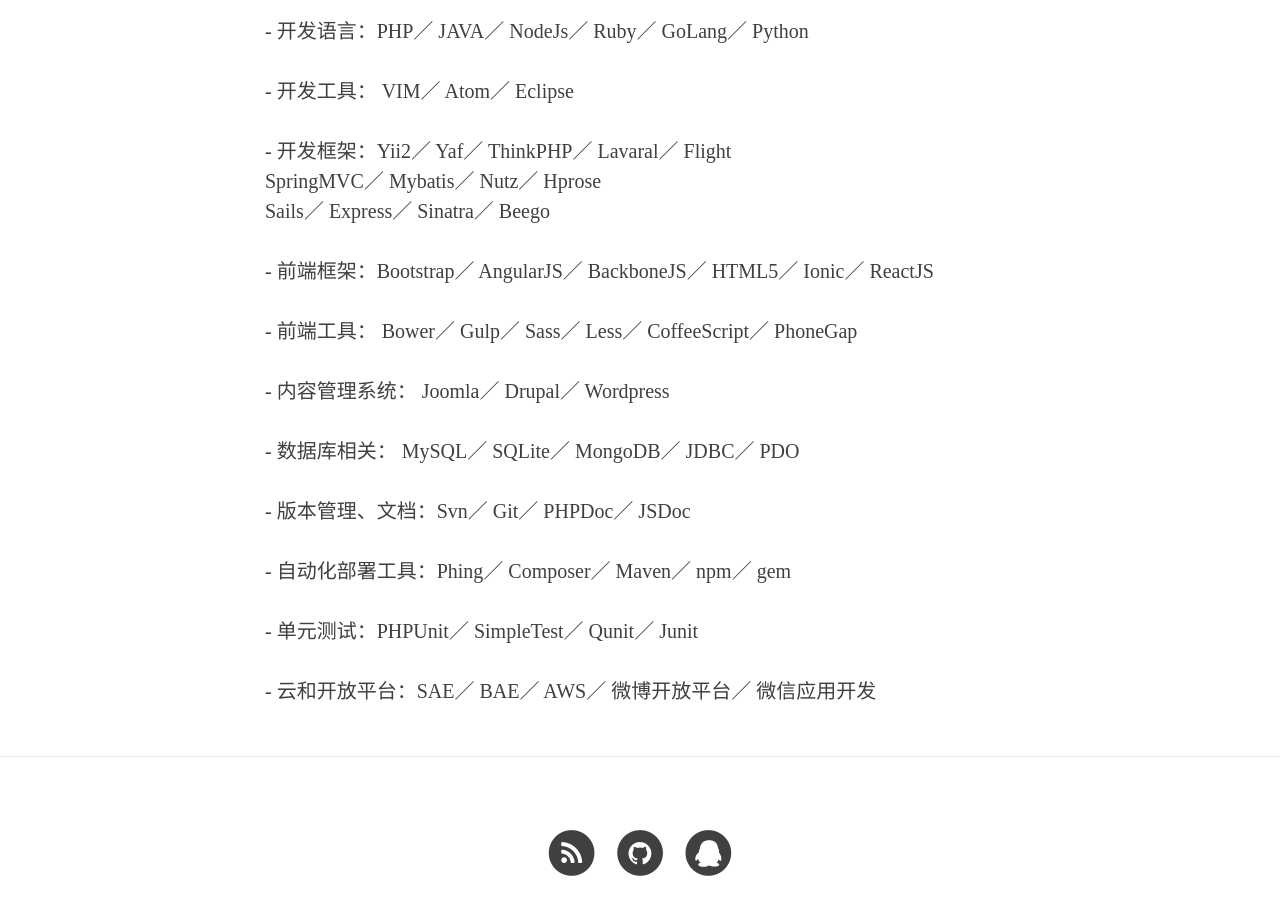
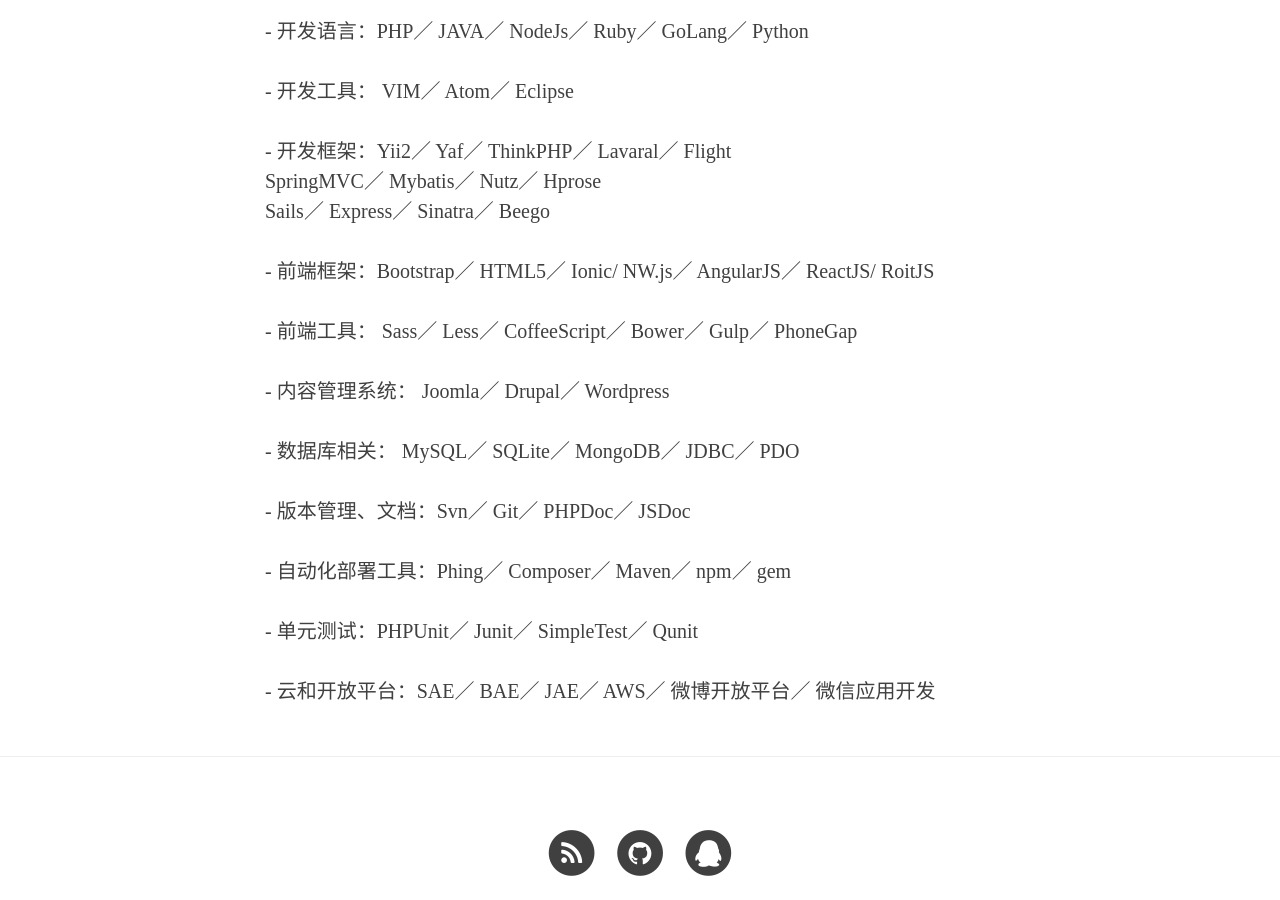
Before and after one commit to FrankLee33/franklee33.github.io, a Jekyll site: the page built from about.html, in a window 1280 px wide and 900 px high, scrolled down 619 px. Built offline with Jekyll 4.4.1, drawn with Linux system fonts in a browser that asks for light colours; nearby versions of some CDN libraries; some web fonts are replaced.

Commit message:
update about page

```diff
--- a/about.html
+++ b/about.html
@@ -11,11 +11,11 @@ header-img: "img/about-bg.jpg"
 <p> - 开发框架：Yii2／ Yaf／ ThinkPHP／ Lavaral／ Flight<br>
                    SpringMVC／ Mybatis／ Nutz／ Hprose<br>
                    Sails／ Express／ Sinatra／ Beego</p>
-<p>- 前端框架：Bootstrap／ AngularJS／ BackboneJS／ HTML5／ Ionic／ ReactJS </p>
-<p> - 前端工具： Bower／ Gulp／ Sass／ Less／ CoffeeScript／ PhoneGap</p>
+<p>- 前端框架：Bootstrap／  HTML5／ Ionic/ NW.js／ AngularJS／  ReactJS/ RoitJS</p>
+<p> - 前端工具： Sass／ Less／ CoffeeScript／ Bower／ Gulp／ PhoneGap</p>
 <p> - 内容管理系统： Joomla／ Drupal／ Wordpress  </p>
 <p> - 数据库相关： MySQL／ SQLite／ MongoDB／ JDBC／ PDO</p>
 <p> - 版本管理、文档：Svn／ Git／ PHPDoc／ JSDoc</p>
 <p> - 自动化部署工具：Phing／ Composer／ Maven／ npm／ gem</p>
-<p> - 单元测试：PHPUnit／ SimpleTest／ Qunit／ Junit </p>
-<p> - 云和开放平台：SAE／ BAE／ AWS／ 微博开放平台／ 微信应用开发</p>
+<p> - 单元测试：PHPUnit／ Junit／ SimpleTest／ Qunit </p>
+<p> - 云和开放平台：SAE／ BAE／ JAE／ AWS／ 微博开放平台／ 微信应用开发</p>
```
